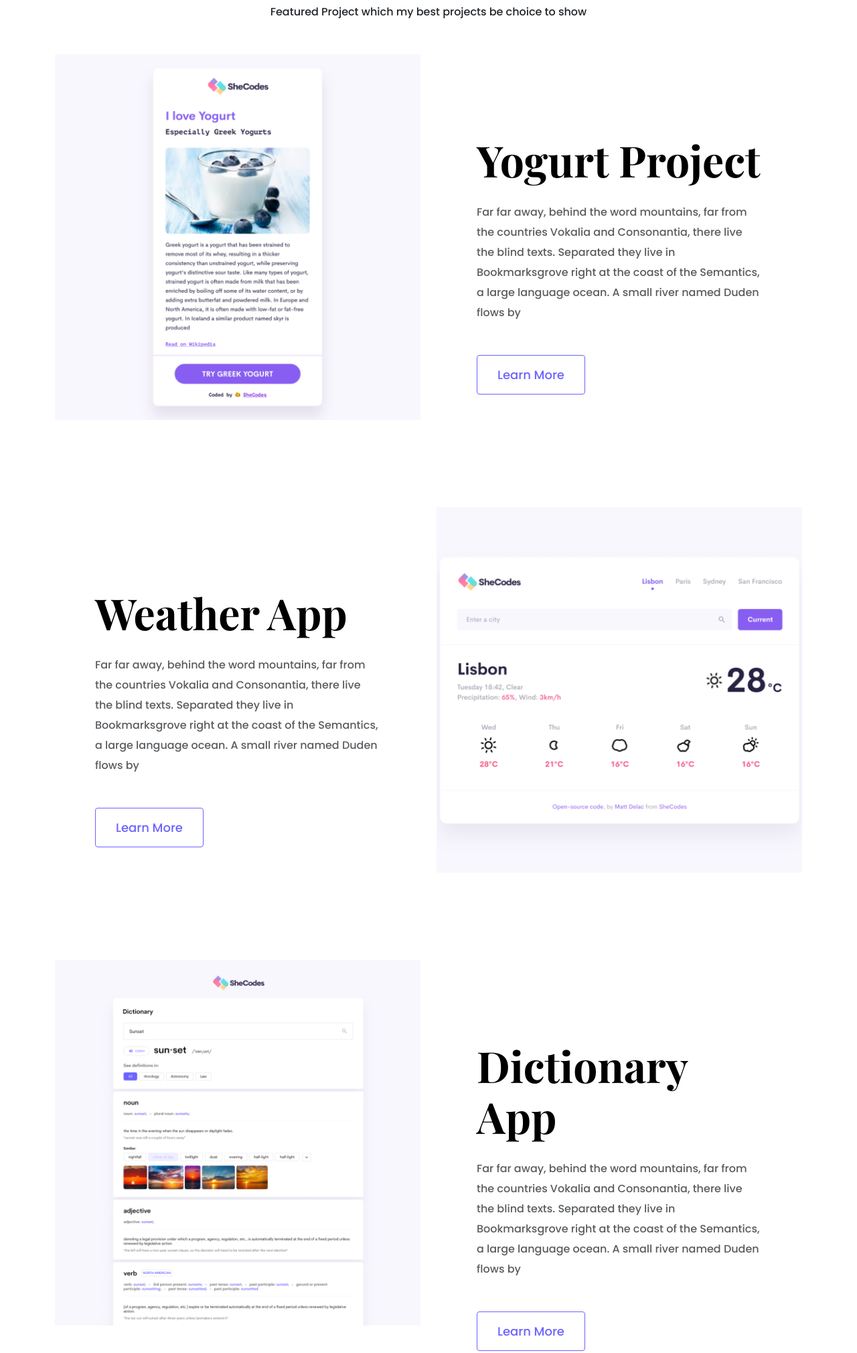
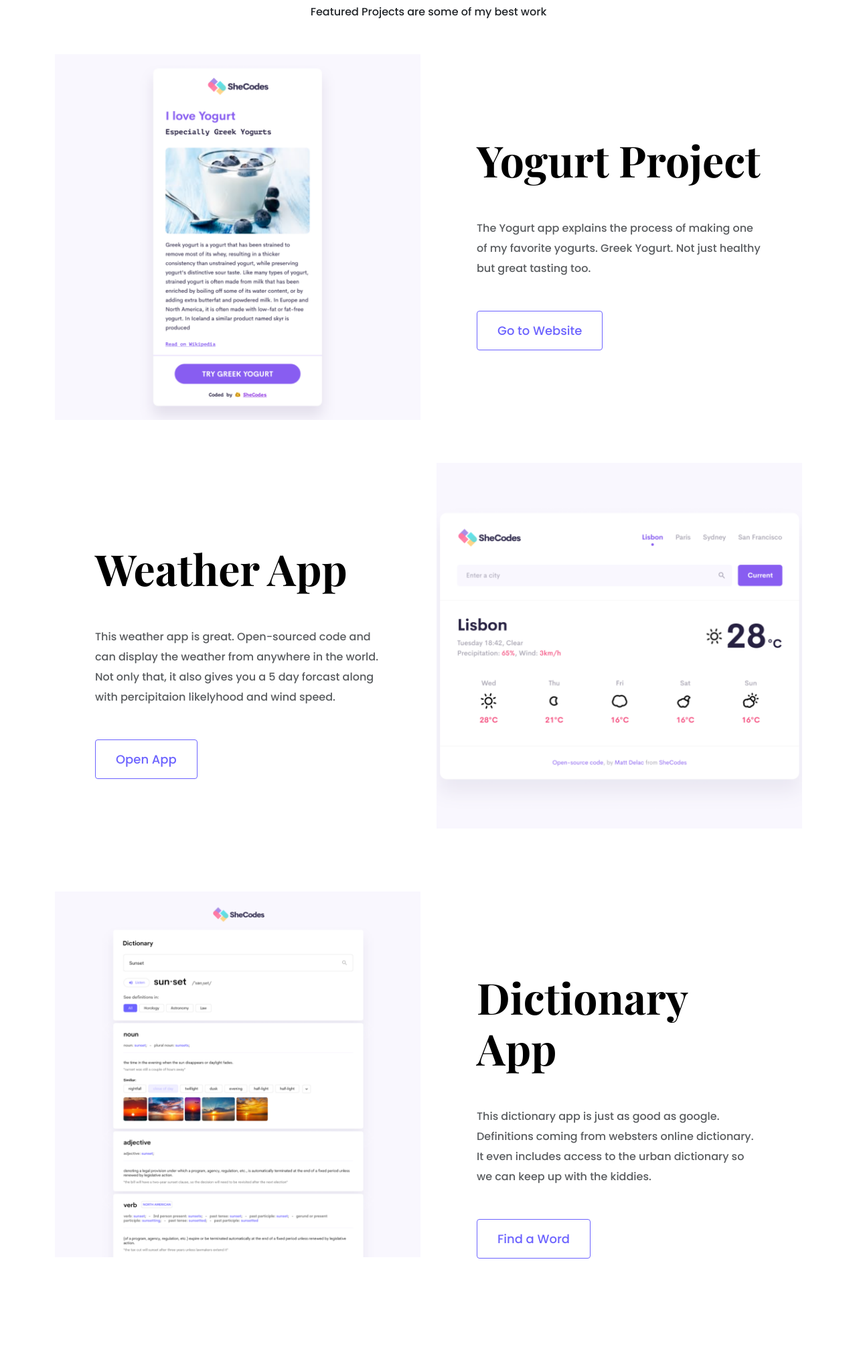
Before and after one commit to iriscuello/Portfolio, a plain HTML site: page index.html in a window 1280 px wide. Shown: the part 702-2722 px from the top of the page at 67% size. Drawn offline with nearby package versions, Linux system fonts and the light colour scheme.

Commit message:
added personalized content and styling

```diff
--- a/index.html
+++ b/index.html
@@ -40,8 +40,8 @@
       </div>
     </div>
 
-    <p class="text-center m-5">
-      Featured Project which my best projects be choice to show
+    <p class="subheading text-center m-5">
+      Featured Projects are some of my best work
     </p>
 
     <div class="container">
@@ -51,14 +51,12 @@
         </div>
         <div class="col">
           <div class="project-description">
-            <h2 class="mb-4">Yogurt Project</h2>
+            <h2 class="mb-5">Yogurt Project</h2>
             <p class="mb-5 text-muted">
-              Far far away, behind the word mountains, far from the countries
-              Vokalia and Consonantia, there live the blind texts. Separated
-              they live in Bookmarksgrove right at the coast of the Semantics, a
-              large language ocean. A small river named Duden flows by
+              The Yogurt app explains the process of making one of my favorite
+              yogurts. Greek Yogurt. Not just healthy but great tasting too.
             </p>
-            <a href="" class="btn btn-branding-outline"> Learn More</a>
+            <a href="" class="btn btn-branding-outline"> Go to Website</a>
           </div>
         </div>
       </div>
@@ -68,14 +66,14 @@
       <div class="row mb-5">
         <div class="col">
           <div class="project-description">
-            <h2 class="mb-4">Weather App</h2>
+            <h2 class="mb-5">Weather App</h2>
             <p class="mb-5 text-muted">
-              Far far away, behind the word mountains, far from the countries
-              Vokalia and Consonantia, there live the blind texts. Separated
-              they live in Bookmarksgrove right at the coast of the Semantics, a
-              large language ocean. A small river named Duden flows by
+              This weather app is great. Open-sourced code and can display the
+              weather from anywhere in the world. Not only that, it also gives
+              you a 5 day forcast along with percipitaion likelyhood and wind
+              speed.
             </p>
-            <a href="" class="btn btn-branding-outline"> Learn More</a>
+            <a href="" class="btn btn-branding-outline"> Open App</a>
           </div>
         </div>
         <div class="col d-none d-lg-block">
@@ -91,14 +89,13 @@
         </div>
         <div class="col">
           <div class="project-description">
-            <h2 class="mb-4">Dictionary App</h2>
+            <h2 class="mb-5">Dictionary App</h2>
             <p class="mb-5 text-muted">
-              Far far away, behind the word mountains, far from the countries
-              Vokalia and Consonantia, there live the blind texts. Separated
-              they live in Bookmarksgrove right at the coast of the Semantics, a
-              large language ocean. A small river named Duden flows by
+              This dictionary app is just as good as google. Definitions coming
+              from websters online dictionary. It even includes access to the
+              urban dictionary so we can keep up with the kiddies.
             </p>
-            <a href="" class="btn btn-branding-outline"> Learn More</a>
+            <a href="" class="btn btn-branding-outline"> Find a Word</a>
           </div>
         </div>
       </div>
--- a/styles/portfolio.css
+++ b/styles/portfolio.css
@@ -1,6 +1,6 @@
 :root {
   --branding-color: #6c63ff;
-  --secondary-color: #f9f7fe;
+  --secondary-color: #f1edfb;
   --heading-font-family: "Playfair Display", serif;
   --default-font-family: "Poppins", sans-serif;
   --secondary-font-color: #272142;
@@ -33,6 +33,10 @@ p {
   font-weight: normal;
   font-size: 16px;
   line-height: 30px;
+}
+
+.subheading {
+    font: 18px;
 }
 
 .hero {
```
